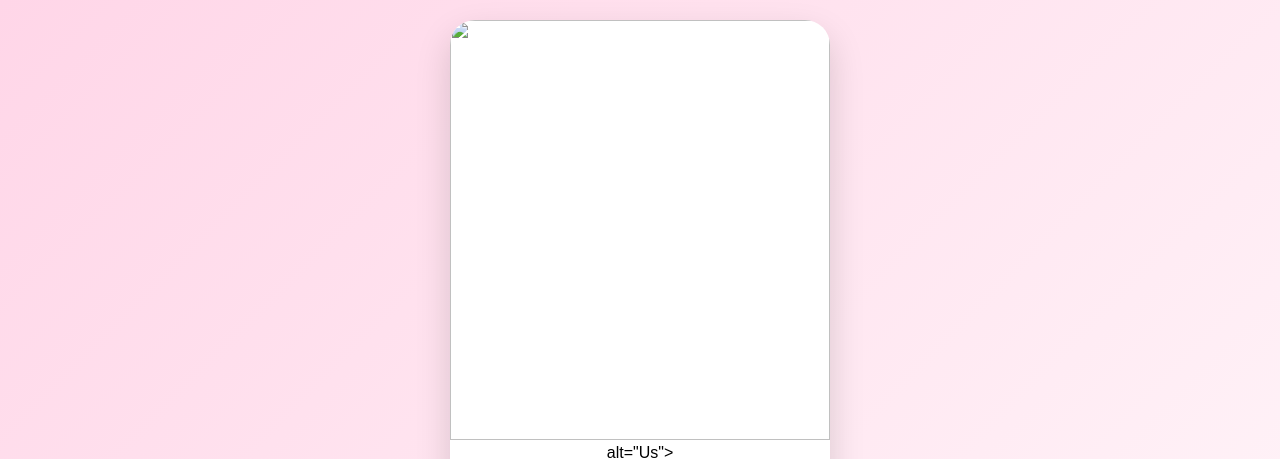
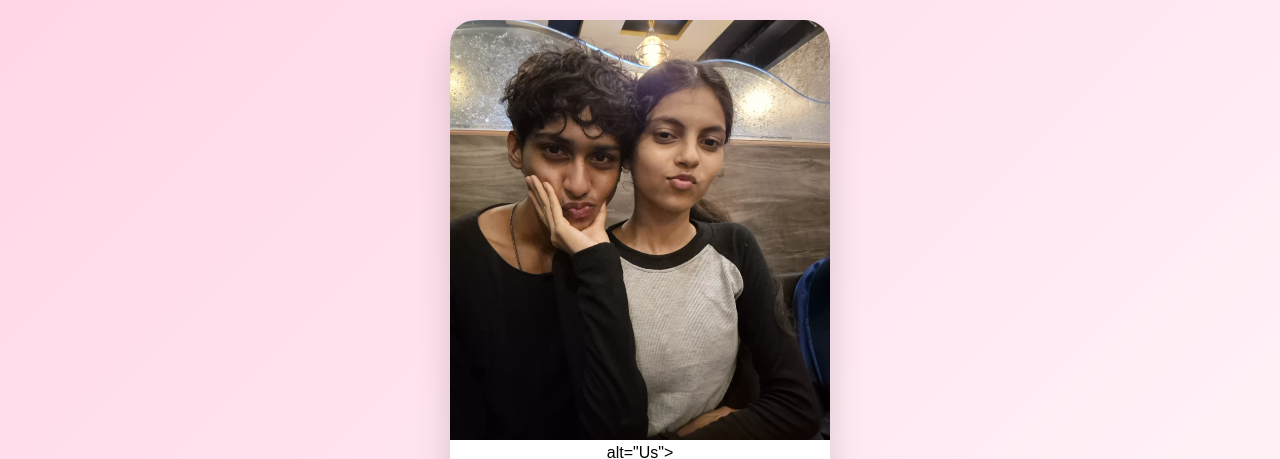
Before and after one commit to malkarnirbhay-creator/Nirvani, a plain HTML site: page index.html in a window 1280 px wide. Shown: the top 459 px of the page. Drawn offline with Linux system fonts and the light colour scheme.

Commit message:
Update index.html

```diff
--- a/index.html
+++ b/index.html
@@ -81,7 +81,7 @@
 
 <div class="card">
 
-<img src=""<img src="IMG-20260714-WA0044.jpg"> alt="Us">
+<img src="IMG-20260714-WA0044.jpg"> alt="Us">
 
 <div class="content">
 
```
